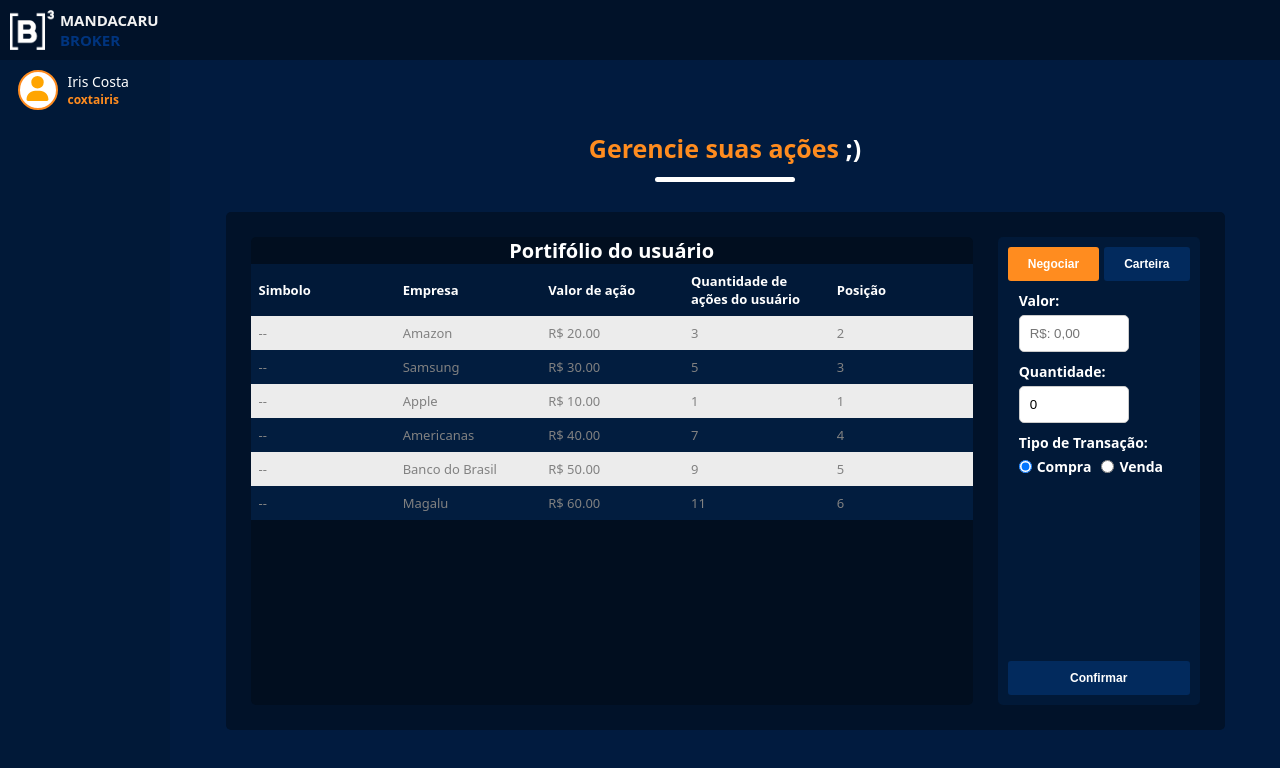
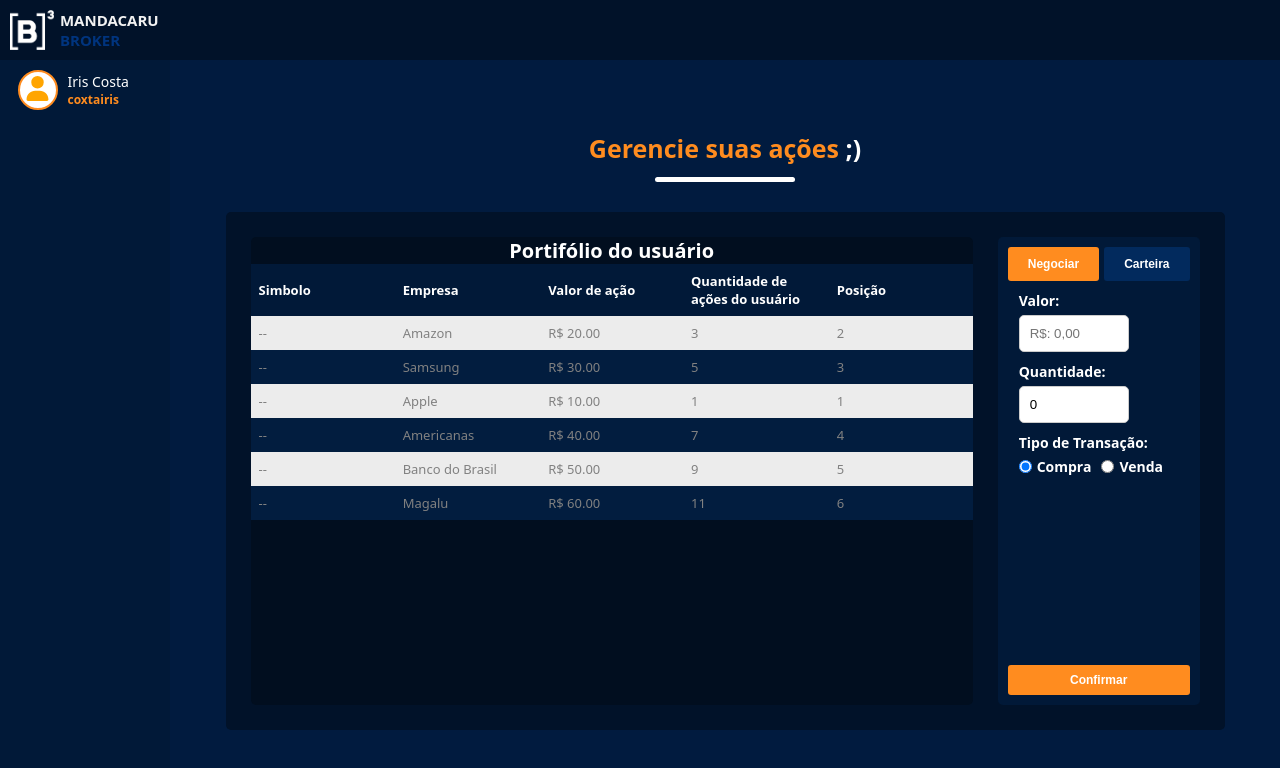
Before and after one commit to izaiasmachado/mandacarubroker-front, a Next.js app: page /dashboard in a window 1280 px wide. Shown: the top 768 px of the page. Built offline with nearby package versions, Linux system fonts and the light colour scheme.

Commit message:
:bug: fix: confirmar button height

```diff
--- a/src/components/MainContainer/Main/RightConteiner/Carteira/index.js
+++ b/src/components/MainContainer/Main/RightConteiner/Carteira/index.js
@@ -69,7 +69,7 @@ const Carteira = () => {
             </S.RadioWrapper>
           </S.InputWrapper>
         </S.FormContent>
-        <Button text="Confirmar" width={"100%"} height={30} clicked={false}/>
+        <Button text="Confirmar" width={"100%"} height={"30px"} clicked="false" />
       </form>
     </S.Container>
   );
--- a/src/components/MainContainer/Main/RightConteiner/Negociar/index.js
+++ b/src/components/MainContainer/Main/RightConteiner/Negociar/index.js
@@ -76,7 +76,7 @@ const Negociar = () => {
             </S.RadioWrapper>
           </S.InputWrapper>
         </S.FormContent>
-        <Button text="Confirmar" width={"100%"} height={30} clicked={false}/>
+        <Button text="Confirmar" width={"100%"} height={"30px"} clicked="false" />
       </form>
     </S.Container>
   );
```
